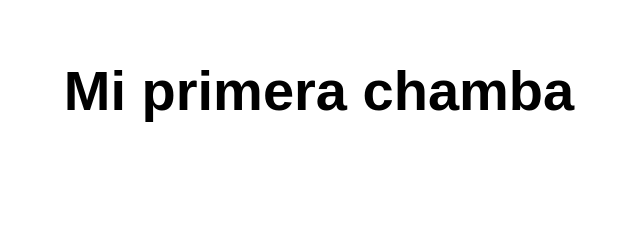
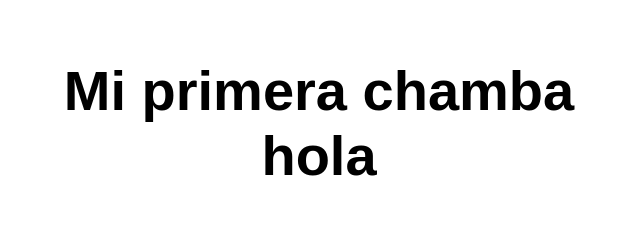
Before and after one commit to alejogto/prueba_1, a website: page src/index.html in a window 1280 px wide. Shown: the whole page, without its empty margins (321-961 px from the left). Drawn offline with Linux system fonts and the light colour scheme.

Commit message:
cambio_1

```diff
--- a/src/index.html
+++ b/src/index.html
@@ -10,7 +10,9 @@
 
 <body>
   <main>
-    <h1>Mi primera chamba</h1>
+    <h1>Mi primera chamba hola
+
+    </h1>
   </main>
 </body>
 
```
